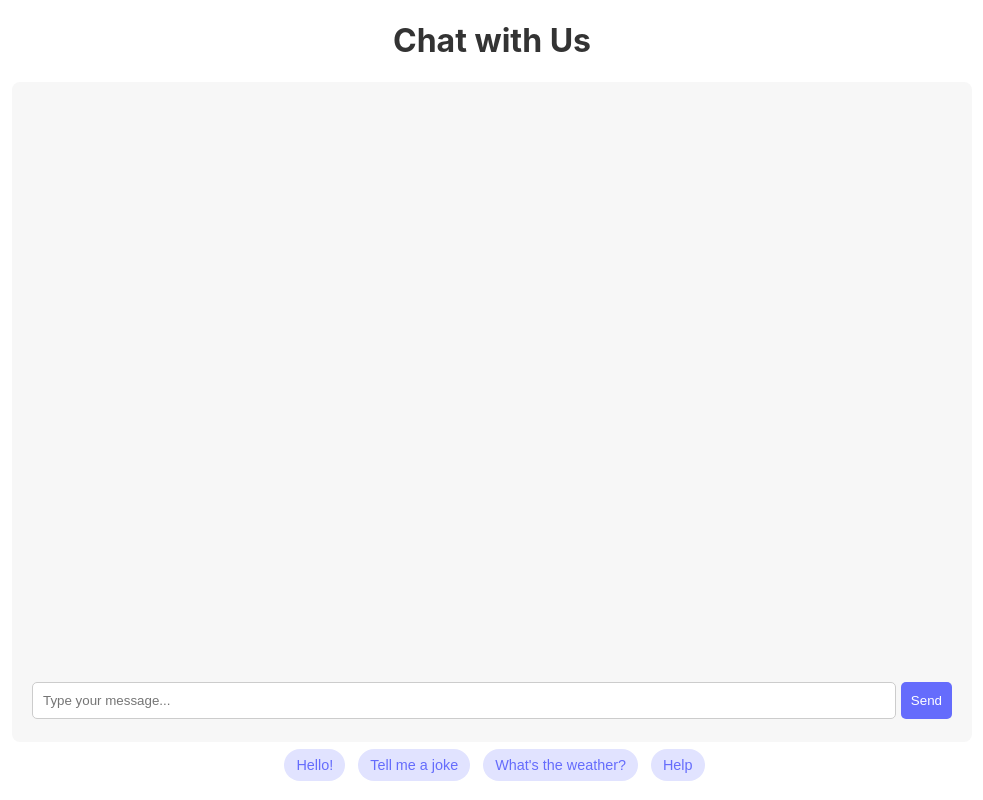
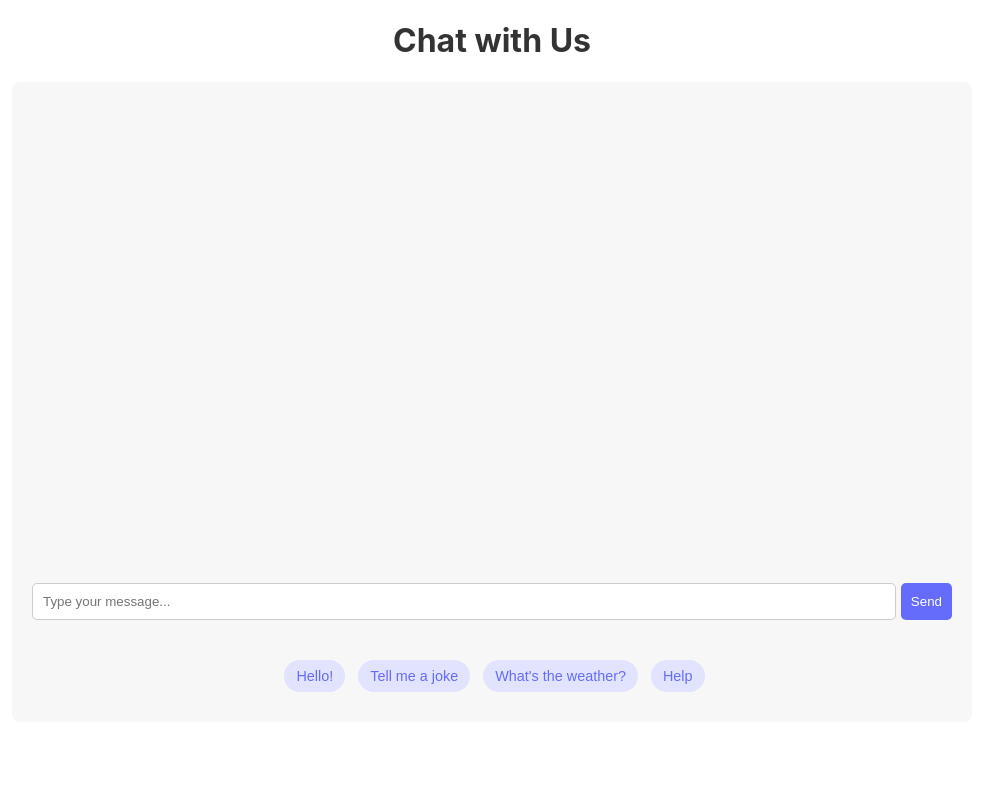
Before and after one commit to joshuajong/gen-ai-chatbot-frontend, a React (Create React App) app: page / in a window 1280 px wide. Shown: the whole page, without its empty margins (148-1131 px from the left). Built offline with nearby package versions, Linux system fonts and the light colour scheme.

Commit message:
Fix height sizing

```diff
--- a/src/App.js
+++ b/src/App.js
@@ -1,12 +1,15 @@
 import React from 'react';
 import Chat from './components/Chat'; // Adjust the path if necessary
+import ErrorBoundary from './components/ErrorBoundary'; // Adjust the path if necessary
 import './App.css'; // If you have global styles
 
 const App = () => {
   return (
     <div className="App">
       <h1>Chat with Us</h1> {/* Optional title */}
-      <Chat />
+      <ErrorBoundary>
+        <Chat />
+      </ErrorBoundary>
     </div>
   );
 }
--- a/src/components/Chat.jsx
+++ b/src/components/Chat.jsx
@@ -7,11 +7,15 @@ import '../styles/Chat.css';
 const Chat = () => {
   // State to hold messages
   const [messages, setMessages] = useState([]);
+  // State to set message input
   const [messageInput, setMessageInput] = useState('');
+  // Temporary for loading older messages
   const [loadingTop, setLoadingTop] = useState(false);
+  // Temporary for loading newer messages
   const [loadingBottom, setLoadingBottom] = useState(false);
-  const [userScrolled, setUserScrolled] = useState(false); // New state to track user scroll
-
+  // State to check if user has scrolled
+  const [userScrolled, setUserScrolled] = useState(false);
+  // State to show suggestions at the start of the chat
   const [showSuggestions, setShowSuggestions] = useState(true);
   const suggestions = ["Hello!", "Tell me a joke", "What's the weather?", "Help"];
 
@@ -31,13 +35,18 @@ const Chat = () => {
     if (!loadingBottom && !userScrolled) { // Check userScrolled flag
       scrollToBottom();
     }
-  }, [loadingBottom]);
+  }, [loadingBottom, userScrolled]);
 
   useEffect(() => {
     if (!loadingTop) {
       scrollToTop();
     }
   }, [loadingTop]);
+
+  const handleFormSubmit = (e) => {
+    e.preventDefault();
+    sendMessage(messageInput);
+  };
 
   const sendMessage = async (message) => {
     const finalMessage = message || messageInput;
@@ -66,6 +75,7 @@ const Chat = () => {
       scrollToBottom();
     }
   };
+
   const handleSuggestionClick = (suggestion) => {
     setMessageInput(suggestion);
     sendMessage(suggestion);
@@ -119,7 +129,7 @@ const Chat = () => {
         {loadingBottom && <div className="loading">Loading newer messages...</div>}
         <div ref={messageEndRef} />
       </div>
-      <form className="message-input-form" onSubmit={sendMessage}>
+      <form className="message-input-form" onSubmit={handleFormSubmit}>
         <input
           type="text"
           value={messageInput}
--- /dev/null
+++ b/src/components/ErrorBoundary.jsx
@@ -0,0 +1,30 @@
+// src/components/ErrorBoundary.jsx
+import React from 'react';
+
+class ErrorBoundary extends React.Component {
+  constructor(props) {
+    super(props);
+    this.state = { hasError: false };
+  }
+
+  static getDerivedStateFromError(error) {
+    // Update state so the next render will show the fallback UI.
+    return { hasError: true };
+  }
+
+  componentDidCatch(error, errorInfo) {
+    // You can also log the error to an error reporting service
+    console.error("Uncaught error:", error, errorInfo);
+  }
+
+  render() {
+    if (this.state.hasError) {
+      // You can render any custom fallback UI
+      return <h1>Something went wrong.</h1>;
+    }
+
+    return this.props.children;
+  }
+}
+
+export default ErrorBoundary;
--- a/src/styles/Chat.css
+++ b/src/styles/Chat.css
@@ -13,34 +13,27 @@ h1 {
 }
 
 .Chat {
-  background-color: #f7f7f7; /* Match the page background color */
-  border-radius: 8px;       /* Keep rounded corners */
-  padding: 20px;            /* Maintain padding */
-  margin: 0 auto;           /* Center the div horizontally */
-  height: calc(100% - 40px - 100px);
+  display: flex;
+  flex-direction: column;
+  height: 80%; /* Full viewport height */
+  background-color: #f7f7f7;
+  border-radius: 8px;
+  padding: 20px;
   box-sizing: border-box;
-  position: relative;
-  /* Remove box-shadow if you want it to blend completely */
 }
 
 
 .message-container {
-  height: calc(100% - 120px); /* Adjust height to fit within .Chat */
-  max-height: calc(100% - 120px); /* Adjust height to fit within .Chat */
-  width: 100%;
-  margin: 0 auto 10px auto;
-  overflow-y: auto; /* Scrollable */
+  flex-grow: 1; /* Allow this to grow and take available space */
+  overflow-y: auto;
   padding: 10px;
-  padding-bottom: 60px; /* Add padding to accommodate the input form */
-  display: flex; /* Use flexbox for layout */
-  flex-direction: column; /* Stack messages vertically */
-  border-radius: 8px; /* Rounded corners */
-  margin-bottom: 10px; /* Space below */
-  overflow-y: auto;
+  display: flex;
+  flex-direction: column;
+  border-radius: 8px;
 }
 
 .message {
-  margin: 10px 0; /* Space between messages */
+  margin: 5px 0; /* Space between messages */
   padding: 10px; /* Padding inside the message */
   border-radius: 15px; /* Rounded message corners */
   display: inline-block; /* Make the message bubble fit the text */
@@ -50,7 +43,7 @@ h1 {
 }
 
 .message-input-form {
-  margin-top: 10px;
+  margin-top: 20px;
   bottom: 0;
   width: 100%; /* Match the width of the .App or adjust as needed */
   background-color: #f7f7f7;
```
